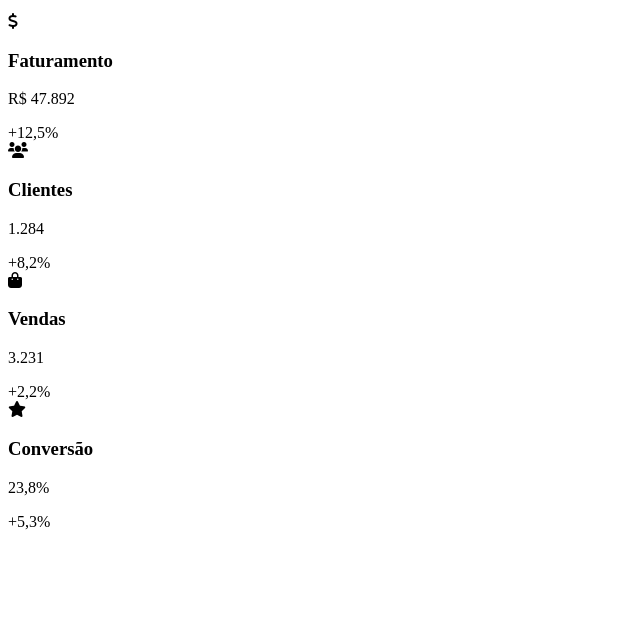
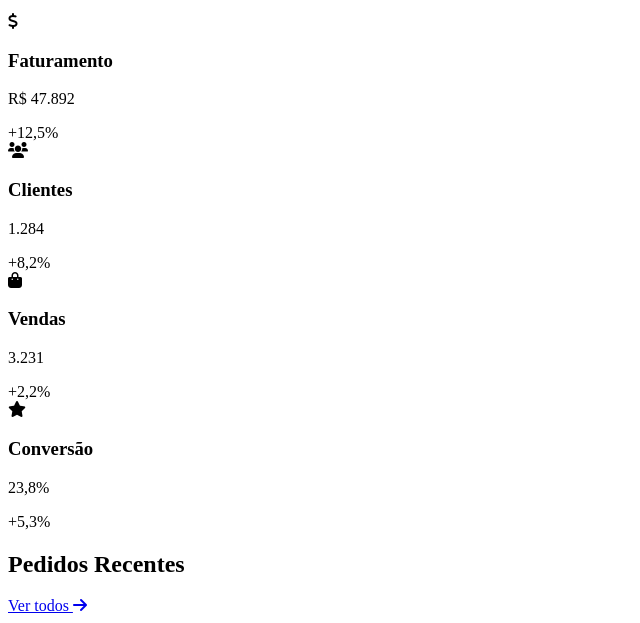
Before and after one commit to matheustrabas/projetoDashBoard, a plain HTML site: page index.html in a window 1280 px wide. Shown: the part 652-1275 px from the top of the page, without its empty margins (0-640 px from the left). Before the commit the page ends 1191 px from the top, so only its background shows below. Drawn offline with Linux system fonts and the light colour scheme.

Commit message:
save html 2

```diff
--- a/index.html
+++ b/index.html
@@ -132,6 +132,13 @@
                         </div>
                     </div>
                 </div>
+                <!-- Tabela de pedidos -->
+                 <div class="table-container">
+                    <div class="table-header">
+                        <h2>Pedidos Recentes</h2>
+                        <a href="#" class="bnt-link">Ver todos <i class="fas fa-arrow-right"></i></a>
+                    </div>
+                 </div>
             </main>
          </div>
     </div>
```
